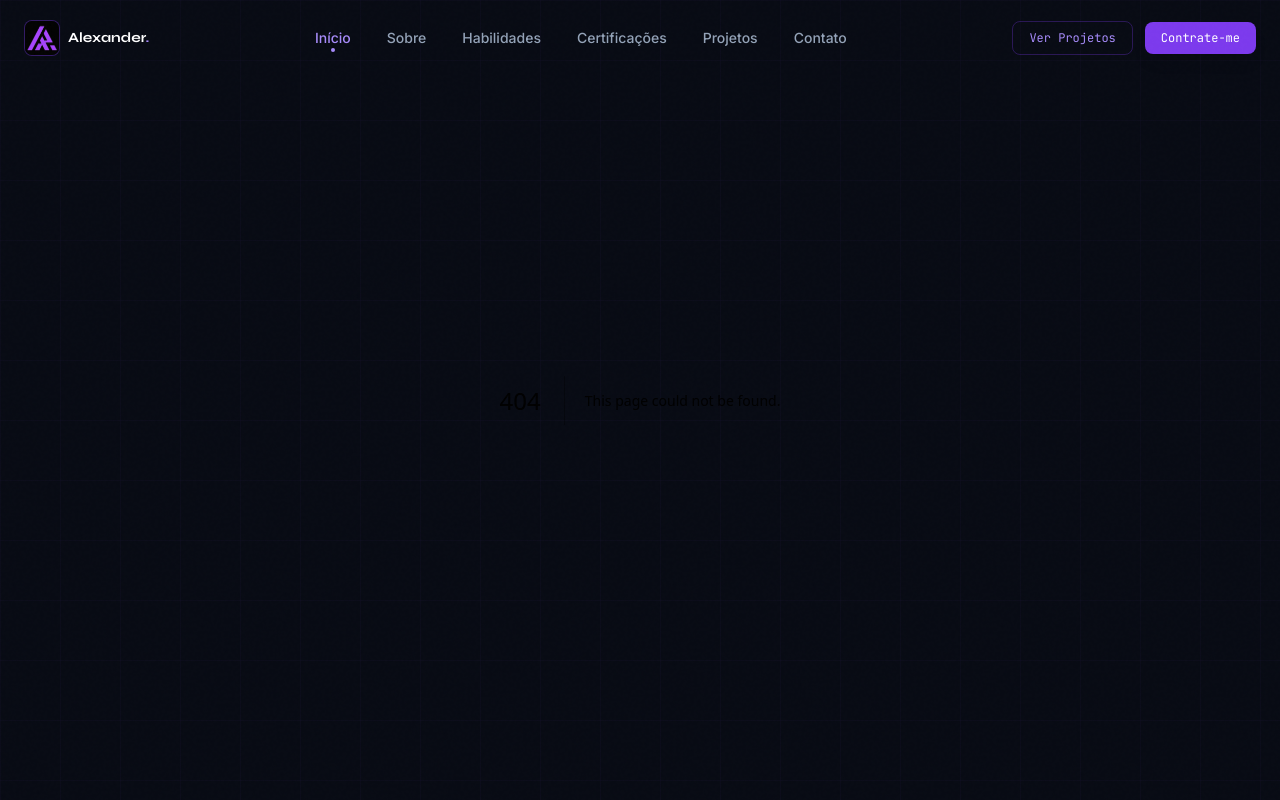
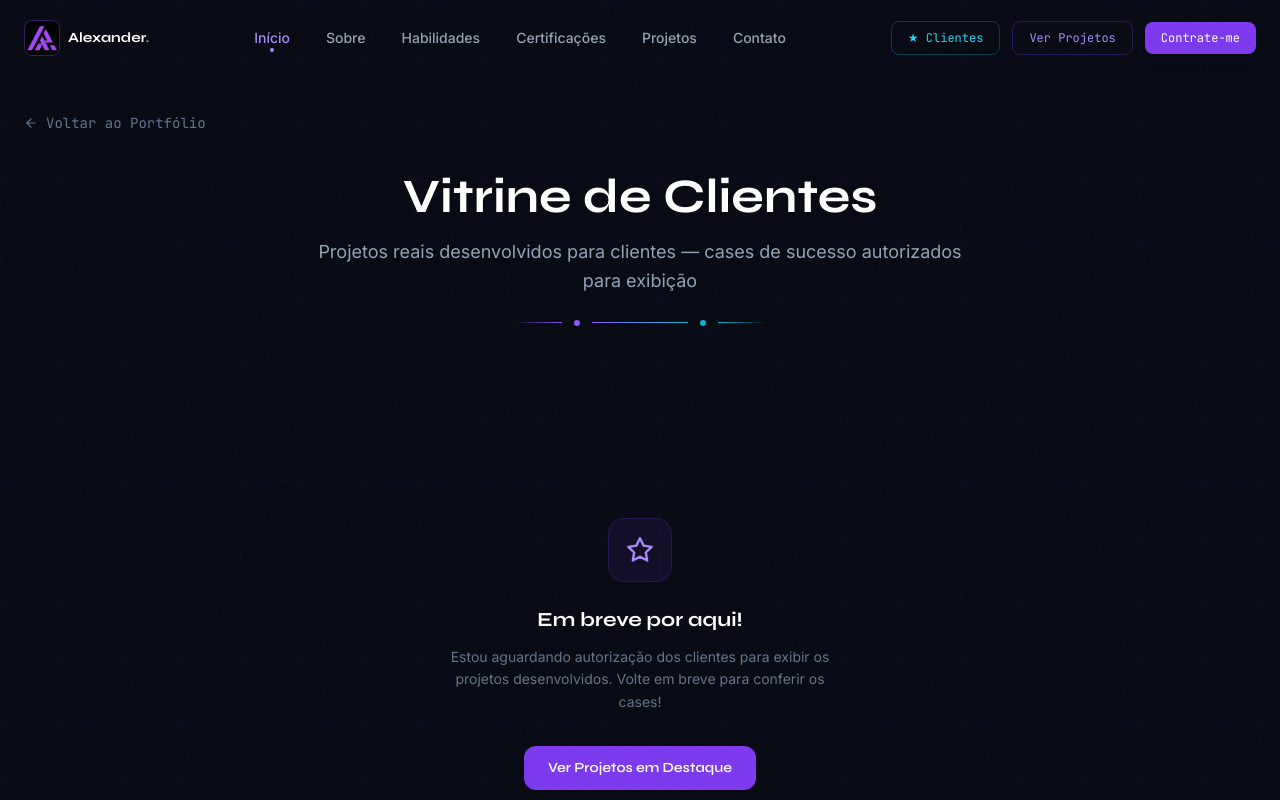
Before and after one commit to DevAlex-full/PORTIFOLIO, a Next.js app: page /vitrine-clientes in a window 1280 px wide. Before the commit this address had no page. Shown: the top 800 px of the page. Built offline with nearby package versions, Linux system fonts and the light colour scheme.

Commit message:
criando uma pagina nova para projetos de clientes, e adicionando uma nova seção pros clientes

```diff
--- /dev/null
+++ b/app/vitrine-clientes/page.tsx
@@ -0,0 +1,10 @@
+import { ClientsShowcase } from '@/components/sections/ClientsShowcase'
+
+export const metadata = {
+  title: 'Vitrine de Clientes — Alexander Bueno Santiago',
+  description: 'Projetos desenvolvidos para clientes reais. Conheça os cases de sucesso.',
+}
+
+export default function VitrineClientesPage() {
+  return <ClientsShowcase />
+}
--- a/components/layout/Header.tsx
+++ b/components/layout/Header.tsx
@@ -113,6 +113,12 @@ export function Header() {
         {/* CTA Button */}
         <div className="hidden md:flex items-center gap-3">
           <a
+            href="/vitrine-clientes"
+            className="font-mono text-xs px-4 py-2 rounded-lg border border-cyan-500/30 text-cyan-400 hover:border-cyan-500 hover:bg-cyan-500/10 transition-all duration-300"
+          >
+            ★ Clientes
+          </a>
+          <a
             href="/projects"
             className="font-mono text-xs px-4 py-2 rounded-lg border border-violet-600/30 text-violet-400 hover:border-violet-500 hover:bg-violet-600/10 transition-all duration-300"
           >
--- a/components/sections/AllProjects.tsx
+++ b/components/sections/AllProjects.tsx
@@ -10,7 +10,7 @@ import type { ProjectCategory } from '@/types'
 import Link from 'next/link'
 
 const filterKeys: (ProjectCategory | 'all')[] = [
-  'all', 'web', 'landing', 'interactive', 'commercial', 'game', 'personal', 'course',
+  'all', 'web', 'landing', 'interactive', 'commercial', 'game', 'personal', 'course', 'client',
 ]
 
 // Tecnologias únicas — automático via Set
--- /dev/null
+++ b/components/sections/ClientsShowcase.tsx
@@ -0,0 +1,88 @@
+'use client'
+
+import { useMemo } from 'react'
+import Link from 'next/link'
+import { ArrowLeft, Star } from 'lucide-react'
+import { projects } from '@/data/projects'
+import { ProjectCard } from '@/components/ui/ProjectCard'
+import { SectionHeader } from '@/components/ui/SectionHeader'
+
+export function ClientsShowcase() {
+  const clientProjects = useMemo(
+    () => projects.filter((p) => p.categories.includes('client')),
+    []
+  )
+
+  return (
+    <section className="min-h-screen pt-28 pb-20">
+      <div className="max-w-7xl mx-auto px-6">
+
+        {/* Back link */}
+        <Link
+          href="/"
+          className="inline-flex items-center gap-2 font-mono text-sm text-slate-500 hover:text-violet-400 transition-colors mb-10 group"
+        >
+          <ArrowLeft size={14} className="group-hover:-translate-x-1 transition-transform" />
+          Voltar ao Portfólio
+        </Link>
+
+        <SectionHeader
+          title="Vitrine de Clientes"
+          description="Projetos reais desenvolvidos para clientes — cases de sucesso autorizados para exibição"
+        />
+
+        {clientProjects.length === 0 ? (
+          /* Estado vazio — aparece enquanto não há projetos de clientes */
+          <div className="flex flex-col items-center justify-center py-32 text-center">
+            <div className="w-16 h-16 rounded-2xl bg-violet-600/10 border border-violet-600/20 flex items-center justify-center mb-6">
+              <Star size={28} className="text-violet-400" />
+            </div>
+            <h3 className="font-display font-bold text-white text-xl mb-3">
+              Em breve por aqui!
+            </h3>
+            <p className="text-slate-500 text-sm max-w-sm leading-relaxed">
+              Estou aguardando autorização dos clientes para exibir os projetos desenvolvidos.
+              Volte em breve para conferir os cases!
+            </p>
+            <Link
+              href="/#projects"
+              className="mt-8 inline-flex items-center gap-2 px-6 py-3 rounded-xl bg-violet-600 text-white font-display font-semibold text-sm hover:bg-violet-500 transition-all"
+            >
+              Ver Projetos em Destaque
+            </Link>
+          </div>
+        ) : (
+          <>
+            {/* Stats */}
+            <div className="grid grid-cols-2 md:grid-cols-3 gap-4 mb-12 max-w-lg">
+              {[
+                { value: `${clientProjects.length}`, label: 'Cases' },
+                { value: `${new Set(clientProjects.flatMap((p) => p.tags)).size}+`, label: 'Tecnologias' },
+                { value: '100%', label: 'Autorizados' },
+              ].map(({ value, label }) => (
+                <div
+                  key={label}
+                  className="text-center p-4 rounded-xl border border-violet-600/20 bg-bg-card"
+                >
+                  <p className="font-display font-bold text-xl text-violet-400">{value}</p>
+                  <p className="font-mono text-xs text-slate-500 mt-1">{label}</p>
+                </div>
+              ))}
+            </div>
+
+            {/* Grid de projetos */}
+            <div className="grid md:grid-cols-2 lg:grid-cols-3 gap-6">
+              {clientProjects.map((project, i) => (
+                <ProjectCard
+                  key={project.id}
+                  project={project}
+                  style={{ transitionDelay: `${i * 80}ms` }}
+                />
+              ))}
+            </div>
+          </>
+        )}
+      </div>
+    </section>
+  )
+}
--- a/data/projects.ts
+++ b/data/projects.ts
@@ -1,7 +1,6 @@
 import type { Project } from '@/types'
 
 export const projects: Project[] = [
-
   {
     id: 'taskflow',
     title: 'TaskFlow',
@@ -15,15 +14,13 @@ export const projects: Project[] = [
     ],
     tags: ['React', 'TypeScript', 'Vite', 'TailwindCSS', 'Lucide React', 'Node.js', 'Express', 'PostgreSQL', 'Supabase'],
     categories: ['web', 'interactive', 'personal'],
-    featured: true,
+    featured: false,
     highlight: 'Full Stack',
     links: {
-      demo: 'https://taskflowoficial.vercel.app/',
-      githubFrontend: 'https://github.com/DevAlex-full/Todo-List-Pro',
-      githubBackend: 'https://github.com/DevAlex-full/Todo-List-Pro-Back-end',
+      demo: '',
+      github: '',
     },
   },
-
   {
     id: 'barberflow',
     title: 'BarberFlow',
@@ -45,7 +42,6 @@ export const projects: Project[] = [
       githubBackend: 'https://github.com/DevAlex-full/BarberFlow-Back-End',
     },
   },
-
   {
     id: 'advocacia-pro',
     title: 'Advocacia Pro',
@@ -66,7 +62,6 @@ export const projects: Project[] = [
       github: 'https://github.com/DevAlex-full/advocacia-landing-wordpress',
     },
   },
-
   {
     id: 'barberless',
     title: 'BarberLess',
@@ -80,7 +75,6 @@ export const projects: Project[] = [
       github: 'https://github.com/DevAlex-full/projeto-barbearia',
     },
   },
-
   {
     id: 'portfolio',
     title: 'Portfólio Pessoal',
@@ -94,7 +88,6 @@ export const projects: Project[] = [
       github: 'https://github.com/DevAlex-full/PORTIFOLIO',
     },
   },
-
   {
     id: 'pitadas-descobertas',
     title: 'Pitadas & Descobertas',
@@ -108,7 +101,6 @@ export const projects: Project[] = [
       github: 'https://github.com/DevAlex-full/Suas-Receitas-Favoritas',
     },
   },
-
   {
     id: 'gerador-cores',
     title: 'Gerador de Paletas de Cores',
@@ -122,7 +114,6 @@ export const projects: Project[] = [
       github: 'https://github.com/DevAlex-full/Gerador-de-Paletas-de-Cores',
     },
   },
-
   {
     id: 'conversor-moedas',
     title: 'Conversor de Moedas',
@@ -136,7 +127,6 @@ export const projects: Project[] = [
       github: 'https://github.com/DevAlex-full/Conversor-de-Moedas',
     },
   },
-
   {
     id: 'gerador-senhas',
     title: 'Gerador de Senhas',
@@ -150,7 +140,6 @@ export const projects: Project[] = [
       github: 'https://github.com/DevAlex-full/GERADOR-DE-SENHAS',
     },
   },
-
   {
     id: 'ong-protecao-animal',
     title: 'ONG Proteção Animal',
@@ -164,7 +153,6 @@ export const projects: Project[] = [
       github: 'https://github.com/DevAlex-full/Projeto-Front-End-ONG',
     },
   },
-
   {
     id: 'lojatech',
     title: 'LojaTech E-commerce',
@@ -178,7 +166,6 @@ export const projects: Project[] = [
       github: 'https://github.com/DevAlex-full/PROJETO-FRONT-END-WEB-VENDAS-CONCLUIDO',
     },
   },
-
   {
     id: 'luxestore',
     title: 'LuxeStore',
@@ -192,7 +179,6 @@ export const projects: Project[] = [
       github: 'https://github.com/DevAlex-full/Exerc-cio---Buscar-dados-de-uma-API',
     },
   },
-
   {
     id: 'cinematch',
     title: 'CineMatch',
@@ -206,7 +192,6 @@ export const projects: Project[] = [
       github: 'https://github.com/DevAlex-full/CineMatch',
     },
   },
-
   {
     id: 'pokedex',
     title: 'Pokédex',
@@ -220,7 +205,6 @@ export const projects: Project[] = [
       github: 'https://github.com/DevAlex-full/js-developer-pokedex',
     },
   },
-
   {
     id: 'buscador-ceps',
     title: 'Buscador de CEPs',
@@ -234,7 +218,6 @@ export const projects: Project[] = [
       github: 'https://github.com/DevAlex-full/Buscar-dados-de-uma-API-baseado-em-informa--es-do-usu-rio',
     },
   },
-
   {
     id: 'github-viewer',
     title: 'Visualizador de Perfil do GitHub',
@@ -248,7 +231,6 @@ export const projects: Project[] = [
       github: 'https://github.com/DevAlex-full/visualizador-perfil-github',
     },
   },
-
   {
     id: 'formulario-zod',
     title: 'Formulário com ZOD',
@@ -262,7 +244,6 @@ export const projects: Project[] = [
       github: 'https://github.com/DevAlex-full/Exerc-cio---Adicionando-novos-campos-de-valida--o-com-Zod',
     },
   },
-
   {
     id: 'todo-list',
     title: 'TODO-LIST',
@@ -276,7 +257,6 @@ export const projects: Project[] = [
       github: 'https://github.com/DevAlex-full/Remover-tarefa-individual-TODO-React',
     },
   },
-
   {
     id: 'formulario-texto',
     title: 'Formulário de Texto',
@@ -290,7 +270,6 @@ export const projects: Project[] = [
       github: 'https://github.com/DevAlex-full/Pegando-o-valor-de-um-input-React',
     },
   },
-
   {
     id: 'formulario-login',
     title: 'Formulário de Login',
@@ -304,7 +283,6 @@ export const projects: Project[] = [
       github: 'https://github.com/DevAlex-full/Exerc-cio-de-Tailwind---Formul-rio-de-Login',
     },
   },
-
   {
     id: 'props-react',
     title: 'Exercício de Props em React',
@@ -318,7 +296,6 @@ export const projects: Project[] = [
       github: 'https://github.com/DevAlex-full/Recebendo-e-renderizando-props-React',
     },
   },
-
   {
     id: 'contador',
     title: 'Contador com Limite Personalizado',
@@ -332,7 +309,6 @@ export const projects: Project[] = [
       github: 'https://github.com/DevAlex-full/Contador-com-Limite-Personalizado-React',
     },
   },
-
   {
     id: 'card',
     title: 'Card de Produto',
@@ -346,7 +322,6 @@ export const projects: Project[] = [
       github: 'https://github.com/DevAlex-full/Exerc-cio-de-Tailwind---Card-de-produto',
     },
   },
-
   {
     id: 'homem-aranha',
     title: 'Homem Aranha Multiversos',
@@ -358,7 +333,7 @@ export const projects: Project[] = [
       { src: '/imagens/homem-aranha2.png', alt: 'Spider-Man - Tela 2' },
       { src: '/imagens/homem-aranha3.png', alt: 'Spider-Man - Tela 3' },
     ],
-    featured: false,
+    featured: true,
     highlight: 'Curso DIO',
     tags: ['HTML5', 'CSS3', 'JavaScript', 'Responsivo'],
     categories: ['web', 'interactive', 'landing', 'course'],
@@ -367,7 +342,6 @@ export const projects: Project[] = [
       github: 'https://github.com/DevAlex-full/spider-man-multiverses',
     },
   },
-
   {
     id: 'mundo-invertido',
     title: 'Mundo Invertido',
@@ -386,7 +360,6 @@ export const projects: Project[] = [
       github: 'https://github.com/DevAlex-full/semana-frontend-mundo-invertido',
     },
   },
-
   {
     id: 'piano-virtual',
     title: 'Piano Virtual',
@@ -400,7 +373,6 @@ export const projects: Project[] = [
       github: 'https://github.com/DevAlex-full/Construindo-um-Simulador-de-Piano',
     },
   },
-
   {
     id: 'trilha-css-dio',
     title: 'Trilha de CSS - DIO',
@@ -414,7 +386,6 @@ export const projects: Project[] = [
       github: 'https://github.com/DevAlex-full/trilha-css-desafio',
     },
   },
-
   {
     id: 'cibernetico',
     title: 'Cibernético',
@@ -428,7 +399,6 @@ export const projects: Project[] = [
       github: 'https://github.com/DevAlex-full/Projeto-Web-Front-End',
     },
   },
-
   {
     id: 'yugioh',
     title: 'Yu-Gi-Oh Jo-Ken-Po',
@@ -442,7 +412,6 @@ export const projects: Project[] = [
       github: 'https://github.com/DevAlex-full/js-yugioh-assets',
     },
   },
-
   {
     id: 'detona-ralph',
     title: 'Detona Ralph',
@@ -456,7 +425,6 @@ export const projects: Project[] = [
       github: 'https://github.com/DevAlex-full/jsgame-detona-ralph',
     },
   },
-
   {
     id: 'jogo-memoria',
     title: 'Jogo da Memória',
@@ -483,4 +451,5 @@ export const filterLabels: Record<string, string> = {
   game: 'Jogos',
   personal: 'Pessoais',
   course: 'Cursos',
+  client: 'Vitrine de Clientes',
 }
--- a/types/index.ts
+++ b/types/index.ts
@@ -17,7 +17,6 @@ export interface Project {
 }
 
 export type ProjectCategory =
-  | 'all'
   | 'web'
   | 'landing'
   | 'interactive'
@@ -25,6 +24,7 @@ export type ProjectCategory =
   | 'game'
   | 'personal'
   | 'course'
+  | 'client'
 
 export interface Skill {
   name: string
```
